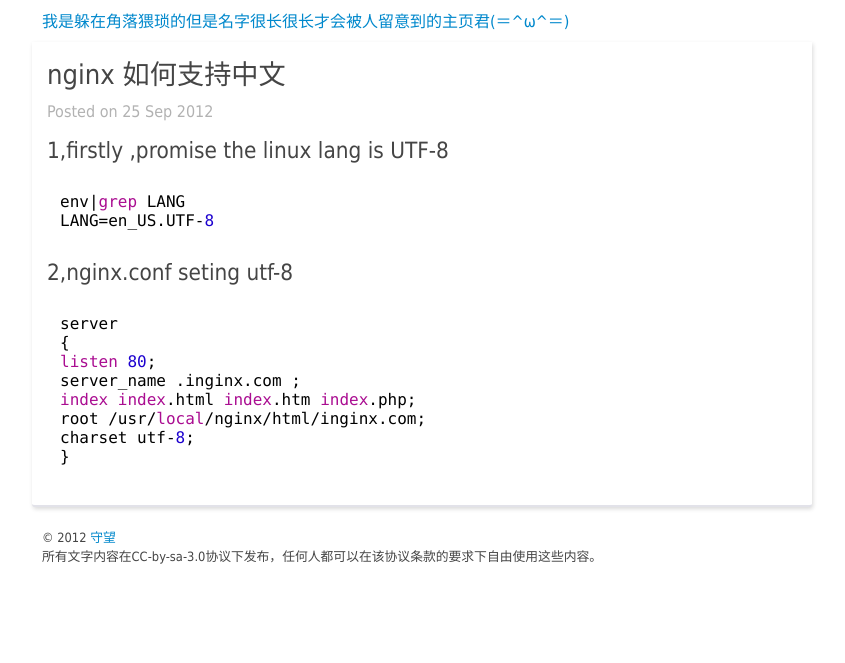
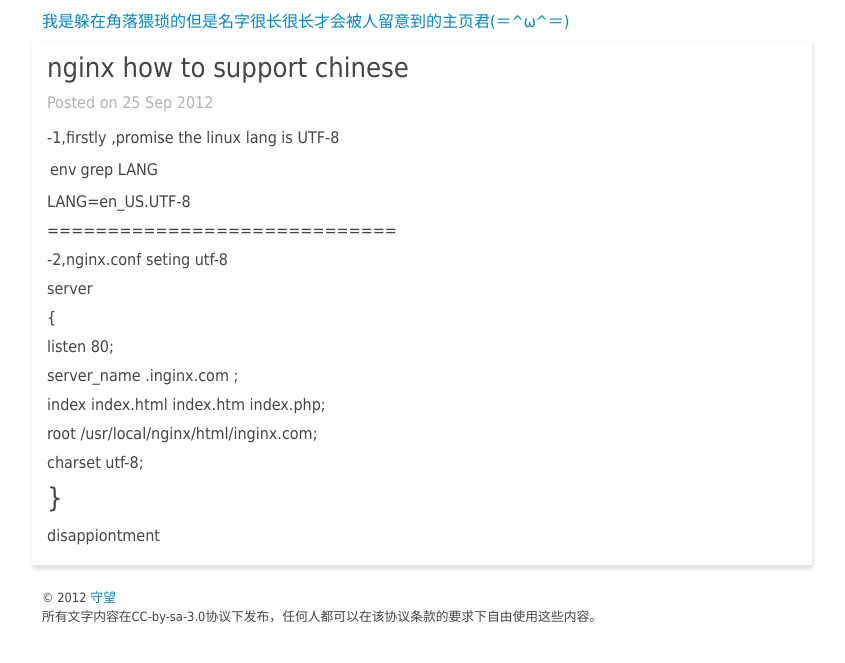
Before and after one commit to hopestar/hopestar.github.com, a Jekyll site: the page built from _posts/2012-9-25-nginx-utf.md, in a window 1280 px wide. Shown: the top 663 px of the page, without its empty margins (218-1063 px from the left). Built offline with Jekyll 4.4.1, drawn with Linux system fonts in a browser that asks for light colours; Markdown is read by kramdown in place of the engine named in the settings.

Commit message:
Revert "Update _posts/2012-9-25-nginx-utf.md"
This reverts commit 9857728b835c02dfe802c3aac53ef89e6a937eb7.

```diff
--- a/_posts/2012-9-25-nginx-utf.md
+++ b/_posts/2012-9-25-nginx-utf.md
@@ -1,19 +1,33 @@
 ---
 layout: post
-title: nginx 如何支持中文
+title: nginx how to support chinese
 ---
 
-##1,firstly ,promise the linux lang is UTF-8
-    env|grep LANG
-    LANG=en_US.UTF-8
+-1,firstly ,promise the linux lang is UTF-8
 
-##2,nginx.conf seting utf-8
+env|grep LANG
 
-    server
-    {
-    listen 80;
-    server_name .inginx.com ;
-    index index.html index.htm index.php;
-    root /usr/local/nginx/html/inginx.com;
-    charset utf-8;
-    }
+LANG=en_US.UTF-8
+
+=============================
+
+-2,nginx.conf seting utf-8
+
+server
+
+{
+
+listen 80;
+
+server_name .inginx.com ;
+
+index index.html index.htm index.php;
+
+root /usr/local/nginx/html/inginx.com;
+
+charset utf-8;
+
+}
+=========================
+
+disappiontment
```
